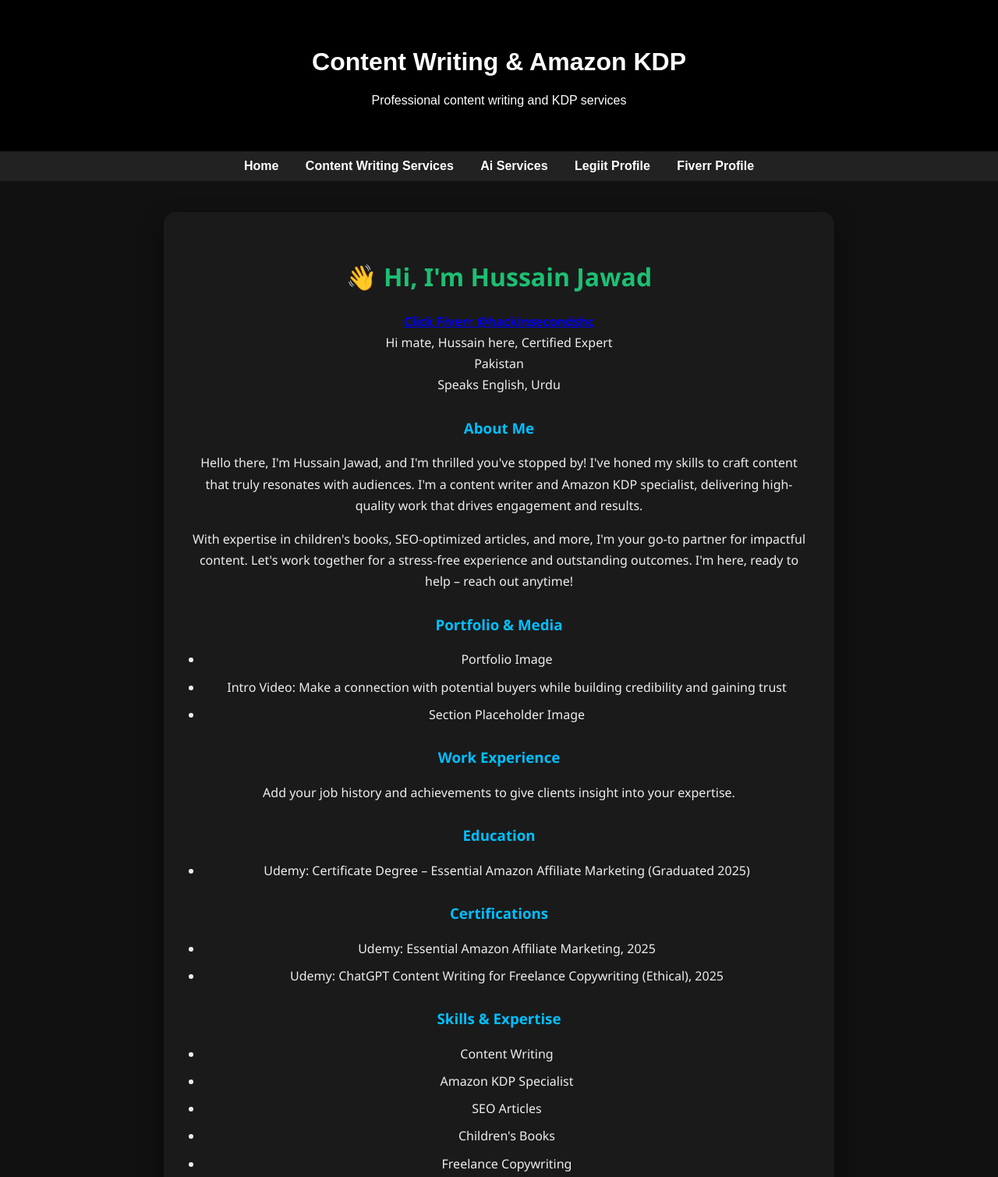
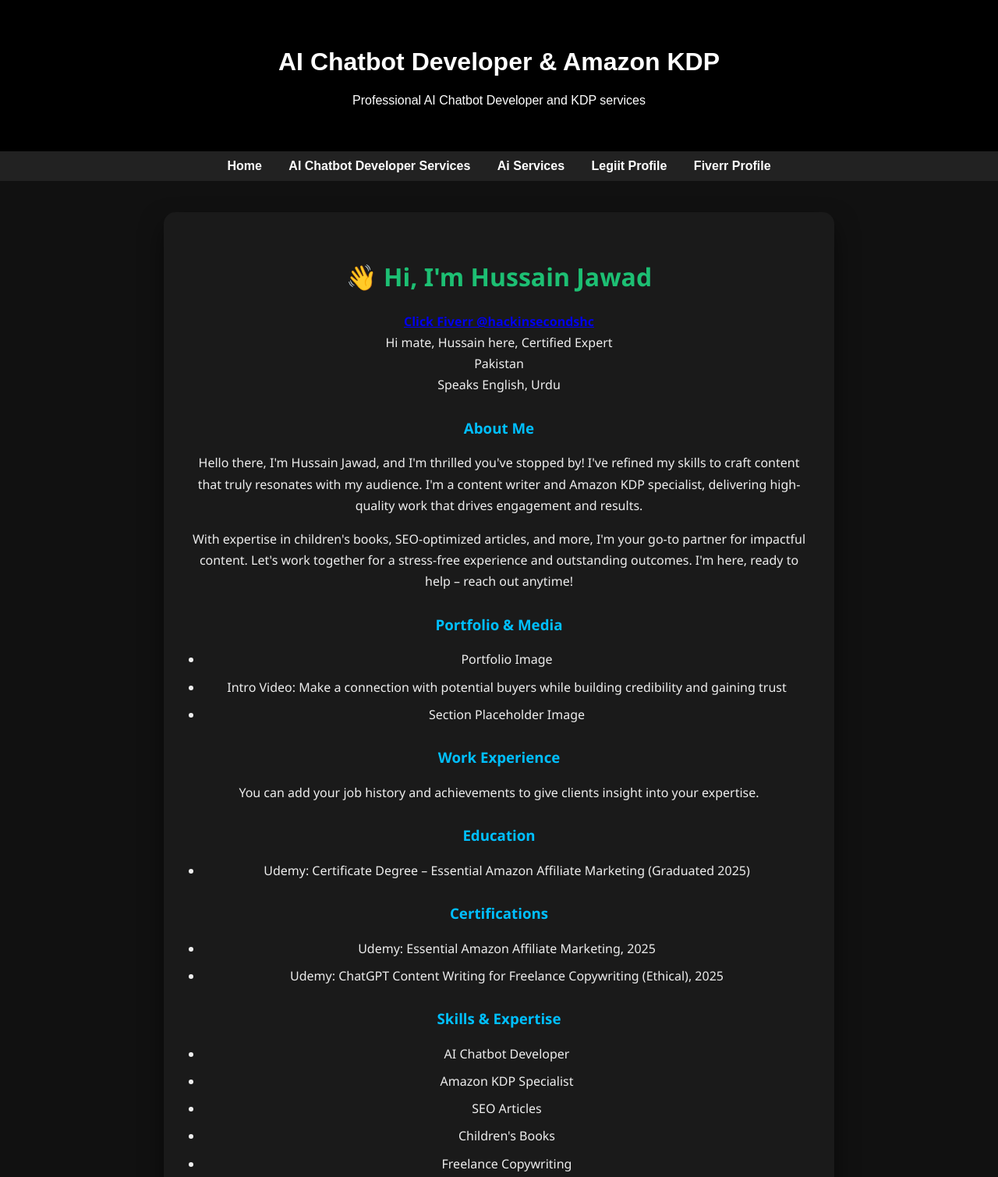
Before and after one commit to Alautomate/index, a plain HTML site: page Fiverr.html in a window 1280 px wide. Shown: the top 1509 px of the page at 78% size. Drawn offline with Linux system fonts and the light colour scheme.

Commit message:
Update Fiverr.html for AI Chatbot Developer services

```diff
--- a/Fiverr.html
+++ b/Fiverr.html
@@ -26,13 +26,13 @@
 <body>
 
 <header>
-    <h1>Content Writing & Amazon KDP</h1>
-    <p>Professional content writing and KDP services</p>
+    <h1>AI Chatbot Developer & Amazon KDP</h1>
+    <p>Professional AI Chatbot Developer and KDP services</p>
 </header>
 
 <nav>
     <a href="index.html">Home</a>
-    <a href="Fiverr.html">Content Writing Services</a>
+    <a href="Fiverr.html">AI Chatbot Developer Services</a>
     <a href="Legiit.html">Ai Services</a>
     <a href="https://legiit.com/Hussain_Jawad" target="_blank">Legiit Profile</a>
     <a href="https://www.fiverr.com/users/hackinsecondshc" target="_blank">Fiverr Profile</a>
@@ -49,7 +49,7 @@
 
   <h3 class="fp-section-title">About Me</h3>
   <p class="fp-about">
-    Hello there, I'm Hussain Jawad, and I'm thrilled you've stopped by! I've honed my skills to craft content that truly resonates with audiences.
+    Hello there, I'm Hussain Jawad, and I'm thrilled you've stopped by! I've refined my skills to craft content that truly resonates with my audience.
     I'm a content writer and Amazon KDP specialist, delivering high-quality work that drives engagement and results.
   </p>
   <p class="fp-about">
@@ -66,7 +66,7 @@
 
   <h3 class="fp-section-title">Work Experience</h3>
   <p class="fp-about">
-    Add your job history and achievements to give clients insight into your expertise.
+    You can add your job history and achievements to give clients insight into your expertise.
   </p>
 
   <h3 class="fp-section-title">Education</h3>
@@ -82,7 +82,7 @@
 
   <h3 class="fp-section-title">Skills & Expertise</h3>
   <ul class="fp-list">
-    <li>Content Writing</li>
+    <li>AI Chatbot Developer</li>
     <li>Amazon KDP Specialist</li>
     <li>SEO Articles</li>
     <li>Children's Books</li>
@@ -91,7 +91,7 @@
 
   <h3 class="fp-section-title">Quick Links & Services</h3>
   <ul class="fp-list">
-    <li>Gigs, Categories, Graphics & Design, Digital Marketing, Writing & Translation</li>
+    <li>Gigs, Categories, Graphics & Design, Digital Marketing</li>
     <li>Video & Animation, Music & Audio, Programming & Tech, AI Services</li>
     <li>Consulting, Data, Business, Personal Growth & Hobbies, Photography, Finance</li>
   </ul>
```
